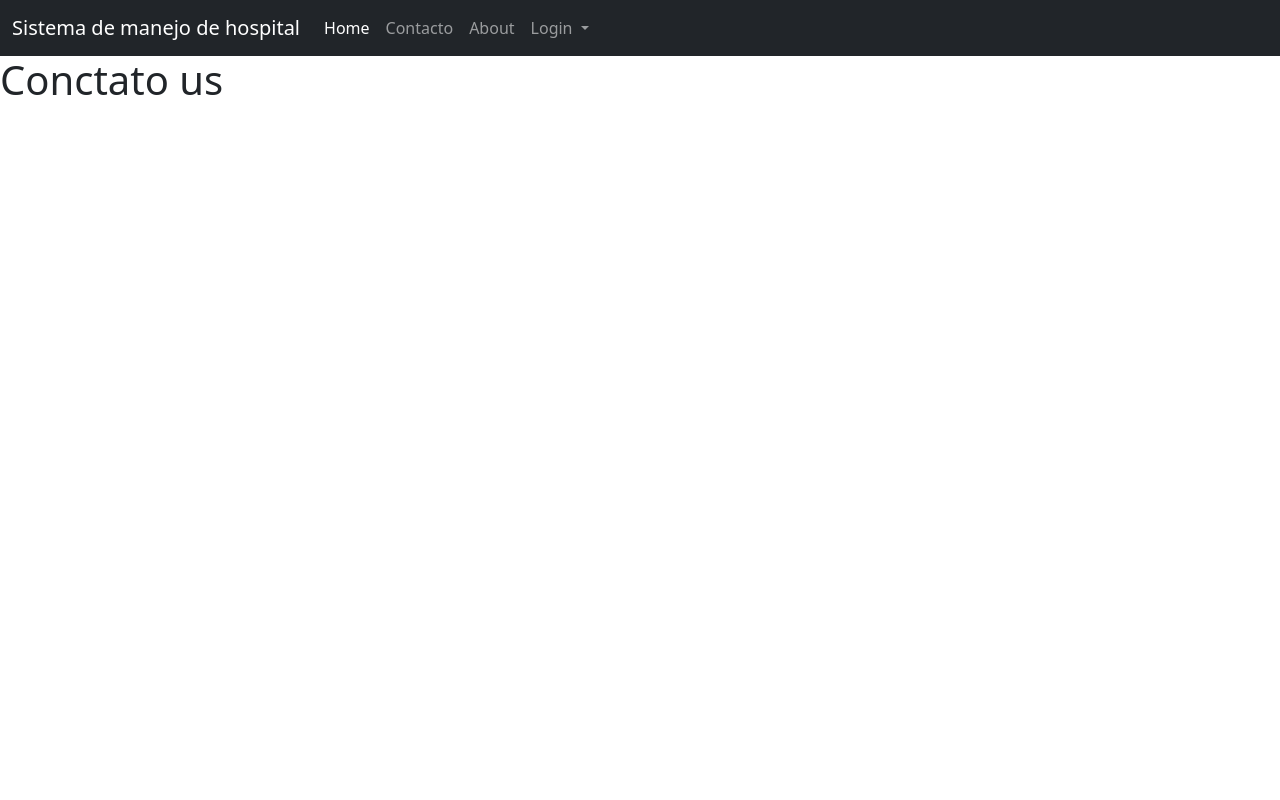
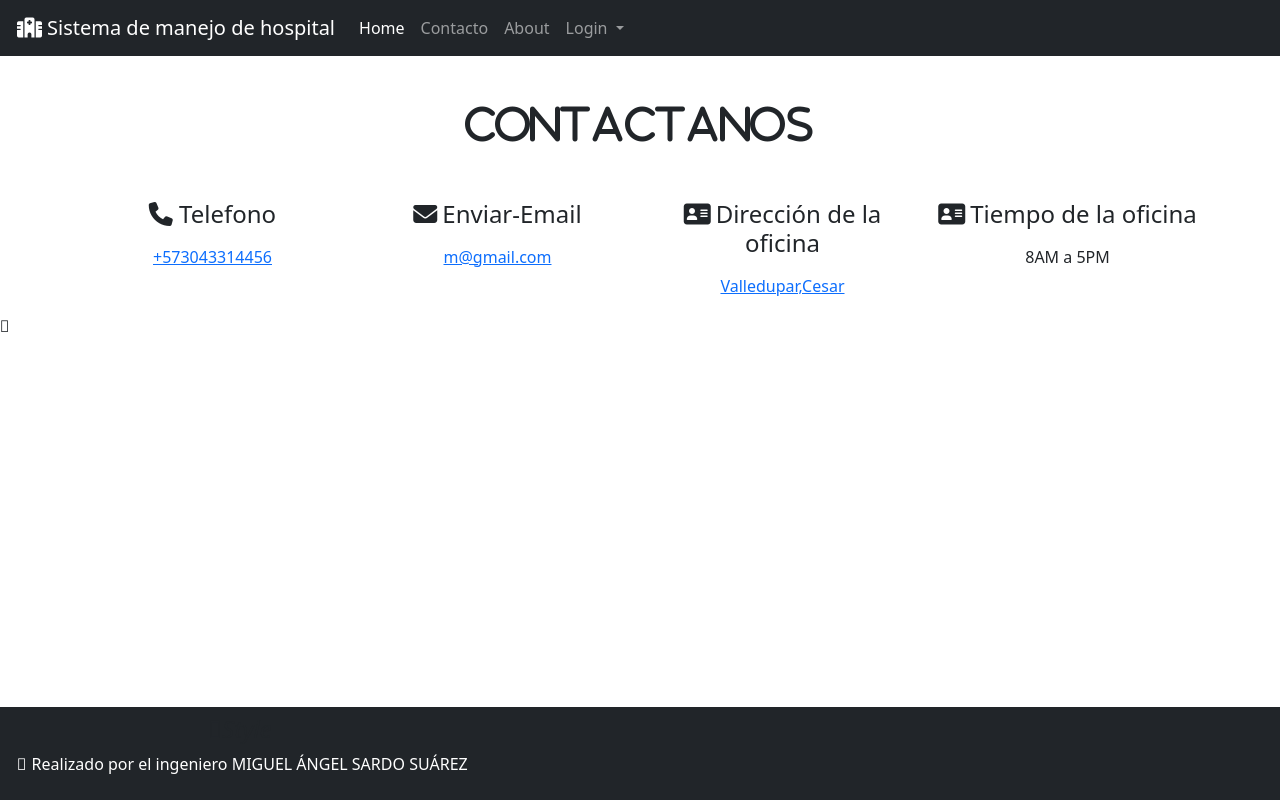
Before and after one commit to Miguel-112/Hospital, a Django app: page /contact/ in a window 1280 px wide. Run offline with Django 4.2, Linux system fonts and the light colour scheme; some libraries are stand-ins or nearby versions.

Commit message:
Se realizó el template para la gestión de conctatos y footer
Se realizó el template para la gestión de conctatos y footer

```diff
--- a/hospital/hospitalprincipal/templates/base.html
+++ b/hospital/hospitalprincipal/templates/base.html
@@ -7,6 +7,8 @@
     <title>Systema de manejo de hospital</title>
     <link href="https://cdn.jsdelivr.net/npm/bootstrap@5.2.0/dist/css/bootstrap.min.css" rel="stylesheet" integrity="sha384-gH2yIJqKdNHPEq0n4Mqa/HGKIhSkIHeL5AyhkYV8i59U5AR6csBvApHHNl/vI1Bx" crossorigin="anonymous">
     <script src="https://cdn.jsdelivr.net/npm/bootstrap@5.2.0/dist/js/bootstrap.bundle.min.js" integrity="sha384-A3rJD856KowSb7dwlZdYEkO39Gagi7vIsF0jrRAoQmDKKtQBHUuLZ9AsSv4jD4Xa" crossorigin="anonymous"></script>
+    <!-- font awesome -->
+    <link rel="stylesheet" href="https://cdnjs.cloudflare.com/ajax/libs/font-awesome/6.1.2/css/all.min.css">
 
 
 </head>
--- a/hospital/hospitalprincipal/templates/contact.html
+++ b/hospital/hospitalprincipal/templates/contact.html
@@ -2,4 +2,46 @@
 {% include 'navigation.html' %}
 
 
-<h1>Conctato us</h1>
+<style>
+  .mydivstyle:hover {
+
+    box-shadow: 0 0 20px 0 rgba(0, 0, 0, 0.3);
+    transform: translateY(-20px);
+  }
+</style>
+
+
+
+
+{% block content %}
+
+<div class="container text-center">
+    <h1 class="text-center mt-5  fas fas-phone-square">Contactanos</h1>
+    <div class="row mt-5 text-center">
+      <div class="col-lg-3 col-sm-6 mydivstyle">
+
+         <h4> <i class="fa-solid fa-phone" ></i> Telefono</h4>
+         <p class="text-danger font-weight-bold mt-3"><a href="tel:+573043314456">+573043314456</a></p>
+      </div>
+      <div class="col-lg-3 col-sm-6 mydivstyle">
+        <h4 ><i style=" margin-right: 5px; ;" class="fa-solid fa-envelope"></i>Enviar-Email</h4>
+        <p class="font-weight-bold mt-3"><a href="mailto:m@gmail.com">m@gmail.com</a></p>
+      </div>
+      <div class="col-lg-3 col-sm-6  mydivstyle">
+        <h4><i style=" margin-right: 5px; ;" class="fa-solid fa-address-card"></i>Dirección de la oficina</h4>
+        <p class="font-weight-bold mt-3"><a href="https://maps.google.com/maps?q=Valledupar">Valledupar,Cesar</a></p>
+      </div>
+
+      <div class="col-lg-3  col-sm-6 mydivstyle">
+        <h4><i style=" margin-right: 5px; ;" class="fa-solid fa-address-card"></i>Tiempo de la oficina</h4>
+        <p class="font-weight-bold mt-3">8AM a 5PM</p>
+      </div>
+    </div>
+
+
+  </div>
+
+
+{% endblock content  %}
+
+{% include 'footer.html' %}
--- /dev/null
+++ b/hospital/hospitalprincipal/templates/footer.html
@@ -0,0 +1,22 @@
+
+
+
+<nav class="navbar navbar-expand-sm bg-dark navbar-dark fixed-bottom
+">
+<div class="footer-botom">
+  <div class="container">
+    <div class="row">
+      <div class="col-sm-12 text-center">
+        <h4><i class="fa-light fa-user-graduate">Style</i></h4>
+        <div class="copyright-text">
+
+          <p class="text-white text-center" ><i style="margin: auto 5px;  ;" class="fa-thin fa-desktop"></i>Realizado por el ingeniero MIGUEL ÁNGEL SARDO SUÁREZ</p>
+
+        </div>
+      </div>
+    </div>
+  </div>
+</div>
+</nav>
+
+<i class="fa-thin fa-desktop"></i>
--- a/hospital/hospitalprincipal/templates/navigation.html
+++ b/hospital/hospitalprincipal/templates/navigation.html
@@ -1,6 +1,10 @@
 <nav class="navbar navbar-expand-lg  navbar-dark bg-dark">
     <div class="container-fluid">
-      <a class="navbar-brand" href="#">Sistema de manejo de hospital</a>
+
+
+
+
+      <a class="navbar-brand" href="#"><i style="margin: auto 5px;  ;" class="fa-solid fa-hospital"></i>Sistema de manejo de hospital</a>
       <button class="navbar-toggler" type="button" data-bs-toggle="collapse" data-bs-target="#navbarSupportedContent" aria-controls="navbarSupportedContent" aria-expanded="false" aria-label="Toggle navigation">
         <span class="navbar-toggler-icon"></span>
       </button>
```
Also changed, not shown: hospital/hospitalprincipal/templates/about.html (+30 -1 lines).
